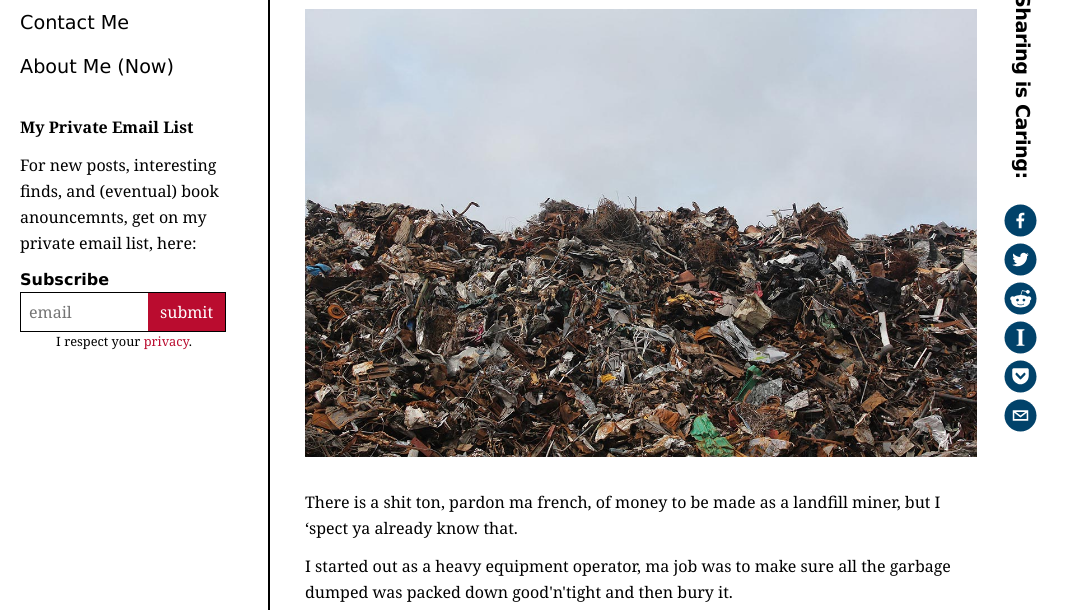
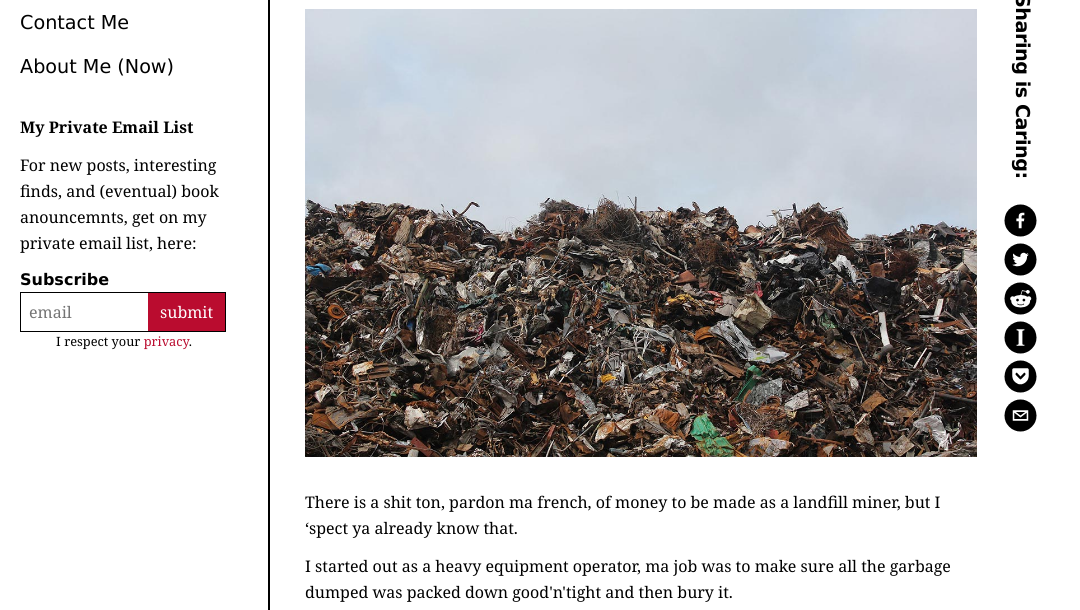
Before and after one commit to shawgravitt/gatsby-blog, a Gatsby site: page /fancy-dinners/ in a window 1280 px wide. Shown: the part 190-800 px from the top of the page, without its empty margins (0-1080 px from the left). Built offline with nearby package versions, Linux system fonts and the light colour scheme; Gatsby itself is replaced by a stand-in of ours.

Commit message:
button color update

```diff
--- a/src/components/share-buttons.js
+++ b/src/components/share-buttons.js
@@ -21,27 +21,27 @@ const ShareButtons = ({ShareTitle, url, twitterHandle}) => {
         <div className="share-button-wrapper">
           <h5>Sharing is Caring:</h5>
           <FacebookShareButton url={url} >
-                <FacebookIcon  size={33} round={true} bgStyle={{fill: "#01426A"}}/>
+                <FacebookIcon  size={33} round={true} bgStyle={{fill: "#000"}}/>
          </FacebookShareButton>
 
           <TwitterShareButton url={url} title={ShareTitle} via={twitterHandle}>
-                <TwitterIcon  size={33} round={true} bgStyle={{fill: "#01426A"}} />
+                <TwitterIcon  size={33} round={true} bgStyle={{fill: "#000"}} />
           </TwitterShareButton>
 
           <RedditShareButton url={url} title={ShareTitle} >
-            <RedditIcon  size={33} round={true} bgStyle={{fill: "#01426A"}} />
+            <RedditIcon  size={33} round={true} bgStyle={{fill: "#000"}} />
           </RedditShareButton>
 
           <InstapaperShareButton title={ShareTitle} >
-            <InstapaperIcon  size={33} round={true} bgStyle={{fill: "#01426A"}} />
+            <InstapaperIcon  size={33} round={true} bgStyle={{fill: "#000"}} />
           </InstapaperShareButton>
 
           <PocketShareButton title={ShareTitle}>
-            <PocketIcon  size={33} round={true} bgStyle={{fill: "#01426A"}} />
+            <PocketIcon  size={33} round={true} bgStyle={{fill: "#000"}} />
           </PocketShareButton>
 
           <EmailShareButton url={url} subject={ShareTitle}>
-            <EmailIcon  size={33} round={true} bgStyle={{fill: "#01426A"}} />
+            <EmailIcon  size={33} round={true} bgStyle={{fill: "#000"}} />
           </EmailShareButton>
 
         </div>
```
